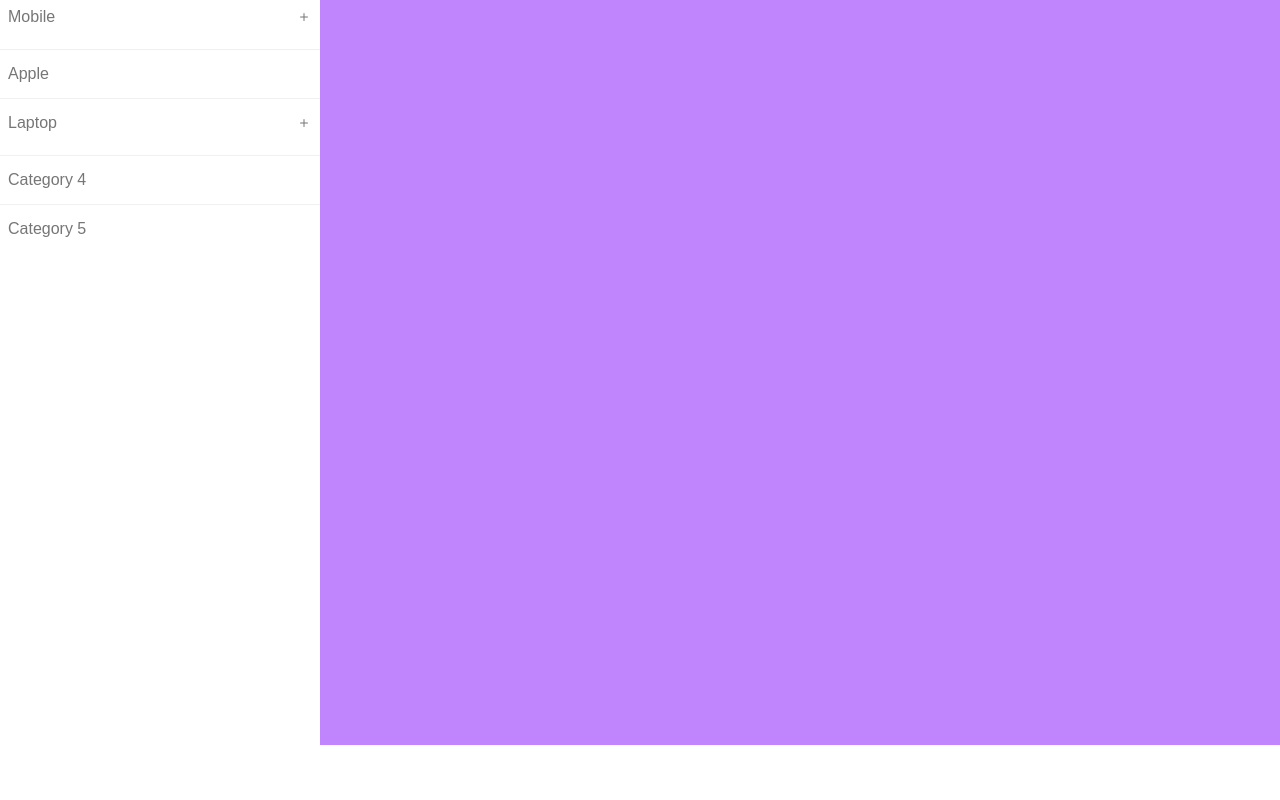
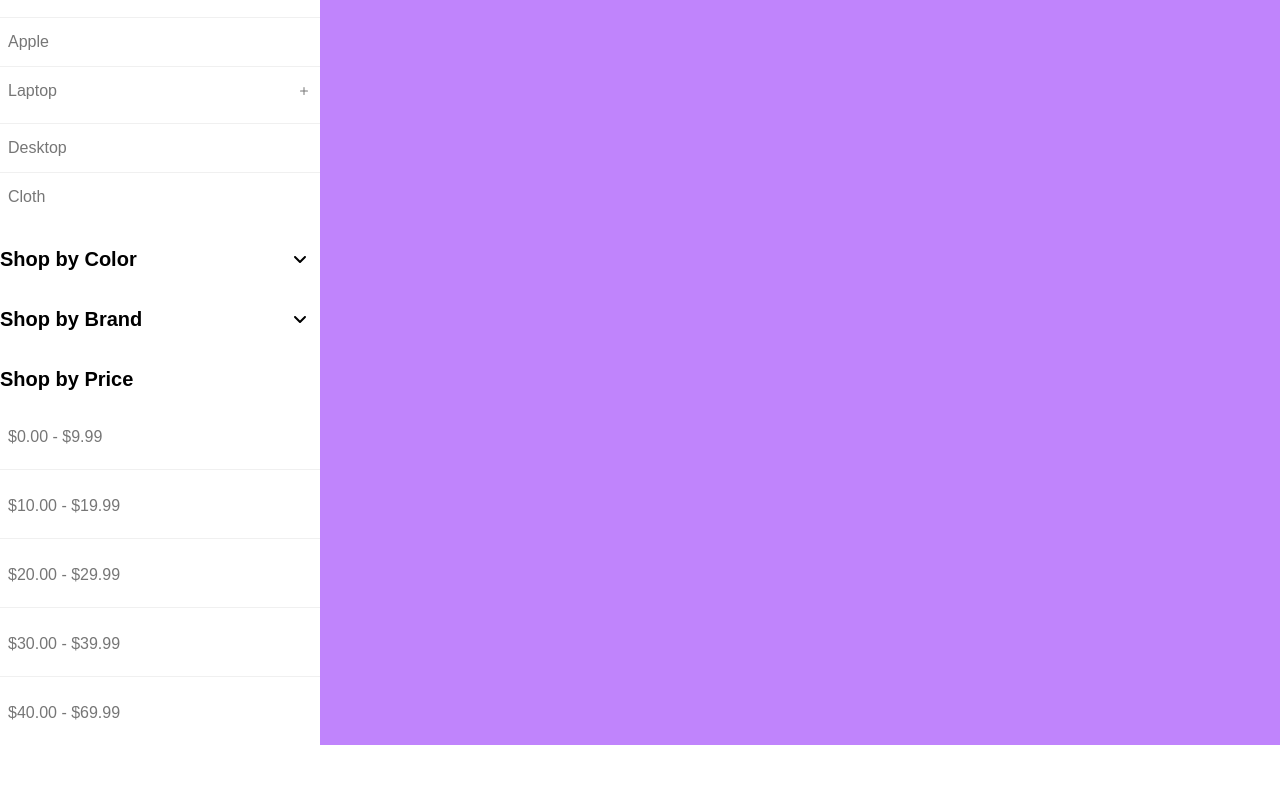
Before and after one commit to mahmudulhasanprodan/OREBI, a React (Vite) app: page /Shop in a window 1280 px wide. Shown: the part 620-1420 px from the top of the page. Built offline with nearby package versions, Linux system fonts and the light colour scheme.

Commit message:
shop left part done

```diff
--- a/Data/Data.js
+++ b/Data/Data.js
@@ -169,14 +169,39 @@ export const CattagoryData = [
 
   {
     id: 4,
-    title: "Category 4",
+    title: "Desktop",
     subcategory: []
   },
 
   {
     id: 5,
-    title: "Category 5",
+    title: "Cloth",
     subcategory: []
   },
 
 ];
+
+export const ShopByColor = [
+  { id: 1, ColorCode: "#000000", title: "Black"},
+  { id: 2, ColorCode: "#FF8686", title: "Pink" },
+  { id: 3, ColorCode: "#7ED321", title: "Green" },
+  { id: 4, ColorCode: "#B6B6B6", title: "Offwhite" },
+  { id: 5, ColorCode: "#15CBA5", title: "Blue" },
+];
+
+export const ShopByBrand = [
+  { id: 1, title: "Brand 1"},
+  { id: 2, title: "Brand 2" },
+  { id: 3, title: "Brand 3" },
+  { id: 4, title: "Brand 4" },
+  { id: 5, title: "Brand 5" },
+];
+
+
+export const ShopByPrice = [
+  { id: 1, title: "$0.00 - $9.99"},
+  { id: 2, title: "$10.00 - $19.99" },
+  { id: 3, title: "$20.00 - $29.99" },
+  { id: 4, title: "$30.00 - $39.99" },
+  { id: 5, title: "$40.00 - $69.99" },
+];
--- /dev/null
+++ b/src/CommonComponent/ShopLeftItem/ShopColor.jsx
@@ -0,0 +1,58 @@
+import React, { useState } from 'react'
+import Flex from '../Flex/Flex';
+import { FaAngleDown,FaAngleUp } from "react-icons/fa6";
+
+
+const ShopColor = ({ ShopTitle, ShopleftColor, color, dropdown, dropdownIs}) => {
+  const [ShowColor, setShowColor] = useState(dropdownIs);
+
+  // HandleColor function start here
+
+  const HandleColor = () => {
+    setShowColor(!ShowColor);
+  };
+
+  return (
+    <>
+      <div className="mt-4" onClick={HandleColor}>
+        <Flex className={"items-center justify-between"}>
+          <h2 className="font-DMsans font-bold text-xl py-2 cursor-pointer">
+            {ShopTitle ? ShopTitle : "Title Missing"}
+          </h2>
+          {dropdown && (
+             <div>
+             {ShowColor ? (
+                <FaAngleUp className="mr-3 cursor-pointer text-green-500" />
+              ) : (
+                <FaAngleDown className="mr-3 cursor-pointer" />
+              )}
+             </div>
+          )}
+
+        </Flex>
+        {ShowColor && (
+          <div className="divide-y divide-[#F0F0F0] divide-solid">
+            {ShopleftColor?.map((item) => (
+              <div className="px-2 py-5">
+                <Flex className={"items-center gap-x-4"}>
+                  {color && (
+                    <div
+                      className="w-[11px] h-[11px] rounded-full"
+                      style={{ backgroundColor: `${item.ColorCode}` }}
+                    ></div>
+                  )}
+
+                  <h2 className="text-secondary_font_color mt-1 font-normal text-base  cursor-pointer font-DMsans">
+                    {item.title}
+                  </h2>
+                </Flex>
+              </div>
+            ))}
+          </div>
+        )}
+      </div>
+    </>
+  );
+};
+
+export default ShopColor
--- a/src/HomeComponent/Menu/Menu.jsx
+++ b/src/HomeComponent/Menu/Menu.jsx
@@ -38,7 +38,7 @@ const Menu = () => {
 
   return (
     <>
-      <div className="bg-secondary_bg_color py-2 sm:py-8">
+      <div className="bg-secondary_bg_color py-2 sm:py-4">
         <div className="container">
           <Flex className={"justify-between items-center pt-16 sm:py-10"}>
             <Flex className={"items-center gap-x-3 px-3 sm:px-0 md:px-3"}>
--- a/src/Pages/Shop/Shop.jsx
+++ b/src/Pages/Shop/Shop.jsx
@@ -18,8 +18,8 @@ const Shop = () => {
                 </div>
                <div className="py-20">
                <Flex>
-                    <ShopLeft className={"w-[25%] h-[100vh]"}/>
-                    <ShopRight className={"w-[75%] bg-purple-400 h-[100vh]"}/>
+                    <ShopLeft className={"w-[25%] "}/>
+                    <ShopRight className={"w-[75%] bg-purple-400"}/>
                 </Flex>
                </div>
             </div>
--- a/src/ShopComponent/ShopLeft/ShopLeft.jsx
+++ b/src/ShopComponent/ShopLeft/ShopLeft.jsx
@@ -1,6 +1,8 @@
 import React from 'react'
 import ShopCatagores from '../../CommonComponent/ShopLeftItem/ShopCatagores'
-import {CattagoryData} from "../../../Data/Data"
+import {CattagoryData, ShopByColor, ShopByBrand, ShopByPrice} from "../../../Data/Data"
+import ShopColor from '../../CommonComponent/ShopLeftItem/ShopColor'
+
 
 const ShopLeft = ({className}) => {
   return (
@@ -10,6 +12,27 @@ const ShopLeft = ({className}) => {
           cattagories={CattagoryData ? CattagoryData : []}
           Shoptitle={"Shop by Category"}
         />
+        <ShopColor
+          ShopleftColor={ShopByColor ? ShopByColor : []}
+          ShopTitle={"Shop by Color"}
+          color={true}
+          dropdown={true}
+          dropdownIs={false}
+        />
+         <ShopColor
+          ShopleftColor={ShopByBrand ? ShopByBrand : []}
+          ShopTitle={"Shop by Brand"}
+          color={false}
+          dropdown={true}
+          dropdownIs={false}
+        />
+           <ShopColor
+          ShopleftColor={ShopByPrice ? ShopByPrice : []}
+          ShopTitle={"Shop by Price"}
+          color={false}
+          dropdown={false}
+          dropdownIs={true}
+        />
       </div>
     </>
   );
```
